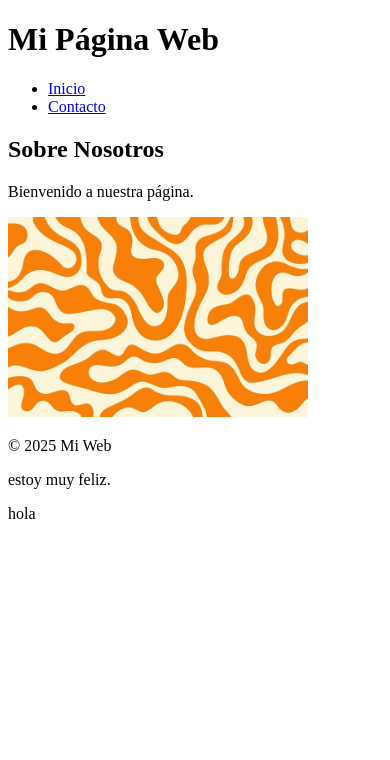
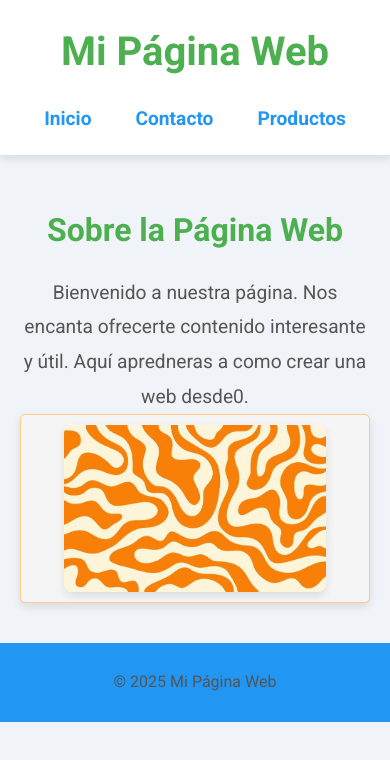
Before and after one commit to alvarofarrona/fdweb, a plain HTML site: page index.html in a window 390 px wide. Drawn offline with Linux system fonts and the light colour scheme; files that its build step writes are made by us from their sources.

Commit message:
mas cosas

```diff
--- a/index.html
+++ b/index.html
@@ -1,58 +1,185 @@
 <!DOCTYPE html>
-<html lang="en">
+<html lang="es">
   <head>
     <meta charset="UTF-8" />
     <meta name="viewport" content="width=device-width, initial-scale=1.0" />
-    <title>Pagina web</title>
+    <title>Mi Página Web</title>
+
+    <link
+      rel="icon"
+      type="image/png"
+      href="assets/images/favicon 2.png"
+      sizes="32x32"
+    />
+    <link
+      href="https://fonts.googleapis.com/css2?family=Roboto:wght@400;700&display=swap"
+      rel="stylesheet"
+    />
+    <link rel="stylesheet" href="navigation.css" />
+    <link rel="stylesheet" href="main.css" />
+
+    <style>
+      body {
+        font-family: "Roboto", sans-serif;
+        background-color: #f0f4f8; /* Fondo claro, elegante */
+        color: #333;
+        margin: 0;
+        padding: 0;
+      }
+
+      h1,
+      h2 {
+        font-family: "Roboto", sans-serif;
+        color: #1e3a8a; /* Azul oscuro */
+      }
+
+      p {
+        font-size: 1.2rem;
+        color: #555;
+        line-height: 1.8;
+      }
+
+      .contenedor img {
+        max-width: 80%; /* Limitar el tamaño de la imagen */
+        height: auto;
+        display: block;
+        margin: 0 auto;
+        border-radius: 8px;
+        box-shadow: 0 4px 8px rgba(0, 0, 0, 0.1);
+      }
+
+      /* Estilo para el header */
+      header {
+        background-color: #fff; /* Fondo blanco */
+        padding: 40px 10%;
+        text-align: center;
+        box-shadow: 0 4px 8px rgba(0, 0, 0, 0.1);
+      }
+
+      header .logo h1 {
+        font-size: 2.5rem;
+        font-weight: 700;
+        color: #4caf50; /* Verde suave */
+      }
+
+      /* Estilo para el menú de navegación */
+      nav {
+        text-align: center;
+        margin-top: 20px;
+      }
+
+      nav ul {
+        list-style: none;
+        padding: 0;
+      }
+
+      nav ul li {
+        display: inline-block;
+        margin: 0 20px;
+      }
+
+      nav ul li a {
+        text-decoration: none;
+        color: #2196f3; /* Azul brillante */
+        font-size: 1.2rem;
+        font-weight: 600;
+        transition: color 0.3s ease, transform 0.3s ease;
+      }
+
+      nav ul li a:hover {
+        color: #ffeb3b; /* Amarillo brillante al hacer hover */
+        transform: translateY(-5px);
+      }
+
+      /* Estilo para el main */
+      main {
+        padding: 40px 10%;
+      }
+
+      /* Títulos "Mi Página Web" y subtítulo "Inicio y Contacto" */
+      .title-section h1,
+      .title-section h2 {
+        color: #4caf50; /* Verde brillante */
+      }
+
+      /* Sección "Sobre la Página Web" */
+      .about-section {
+        text-align: center;
+        margin-top: 30px;
+      }
+
+      h2.about-title {
+        color: #4caf50; /* Verde brillante */
+        font-size: 2rem;
+        margin-bottom: 20px;
+      }
+
+      /* Footer */
+      footer {
+        background-color: #2196f3;
+        color: white;
+        padding: 25px;
+        text-align: center;
+      }
+
+      footer p {
+        font-size: 1rem;
+      }
+
+      /* Media Queries */
+      @media (max-width: 768px) {
+        header {
+          padding: 20px;
+        }
+
+        main {
+          padding: 20px;
+        }
+
+        .contenedor {
+          flex-direction: column;
+        }
+
+        .item {
+          width: 100%;
+          margin-bottom: 20px;
+        }
+      }
+    </style>
   </head>
-  <meta
-    name="description"
-    content="Aprende HTML y desarrollo web con las mejores prácticas."
-  />
-  <meta
-    name="keywords"
-    content="HTML, CSS, desarrollo web, SEO, accesibilidad"
-  />
-  <meta name="author" content="Tu Nombre" />
-  <meta name="robots" content="index, follow" />
-  <body>
+
   <body>
     <header>
+      <div class="logo">
         <h1>Mi Página Web</h1>
+      </div>
       <nav>
         <ul>
           <li><a href="#">Inicio</a></li>
           <li><a href="#">Contacto</a></li>
+          <li><a href="#">Productos</a></li>
         </ul>
       </nav>
     </header>
 
     <main>
-        <section>
-          <h2>Sobre Nosotros</h2>
-          <p>Bienvenido a nuestra página.</p>
-          <p></p>
+      <section class="about-section">
+        <h2 class="about-title">Sobre la Página Web</h2>
+        <p>
+          Bienvenido a nuestra página. Nos encanta ofrecerte contenido
+          interesante y útil. Aquí apredneras a como crear una web desde0.
+        </p>
       </section>
-        <img
-          src="./assets/images/images.jpg"
-          alt="Imagen externa"
-          width="300"
-          height="200"
-          controls
-        />
 
-        <source
-          src="assets/video/223253_small.mp4"
-          type="video/mp4"
-          width="300"
-        />
+      <div class="contenedor">
+        <div class="item">
+          <img src="assets/images/images.jpg" alt="Imagen externa" />
+        </div>
+      </div>
     </main>
+
     <footer>
-        <p>&copy; 2025 Mi Web</p>
+      <p>&copy; 2025 Mi Página Web</p>
     </footer>
   </body>
-
-    <p>estoy muy feliz.</p>
-    <p>hola</p>
-  </body>
 </html>
```
Also changed, not shown: ccs/tipografia.css (added, +107 -0 lines), flexgrid/index.html (+6 -0 lines), tipografia/index.html (added, +39 -0 lines), assets/images/favicon 2.png (added), 2 other files. Lines whose indentation alone changed are shown as unchanged.
